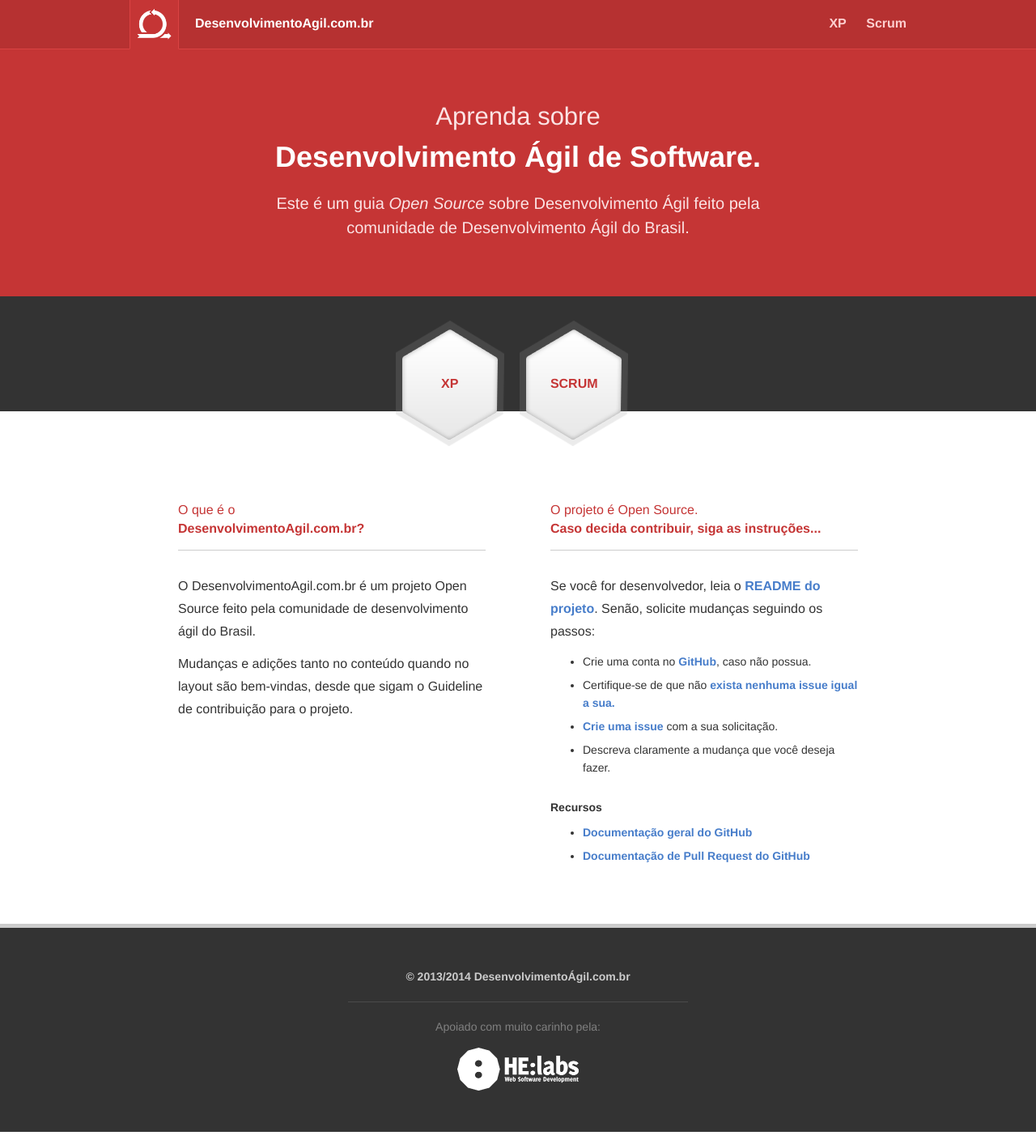
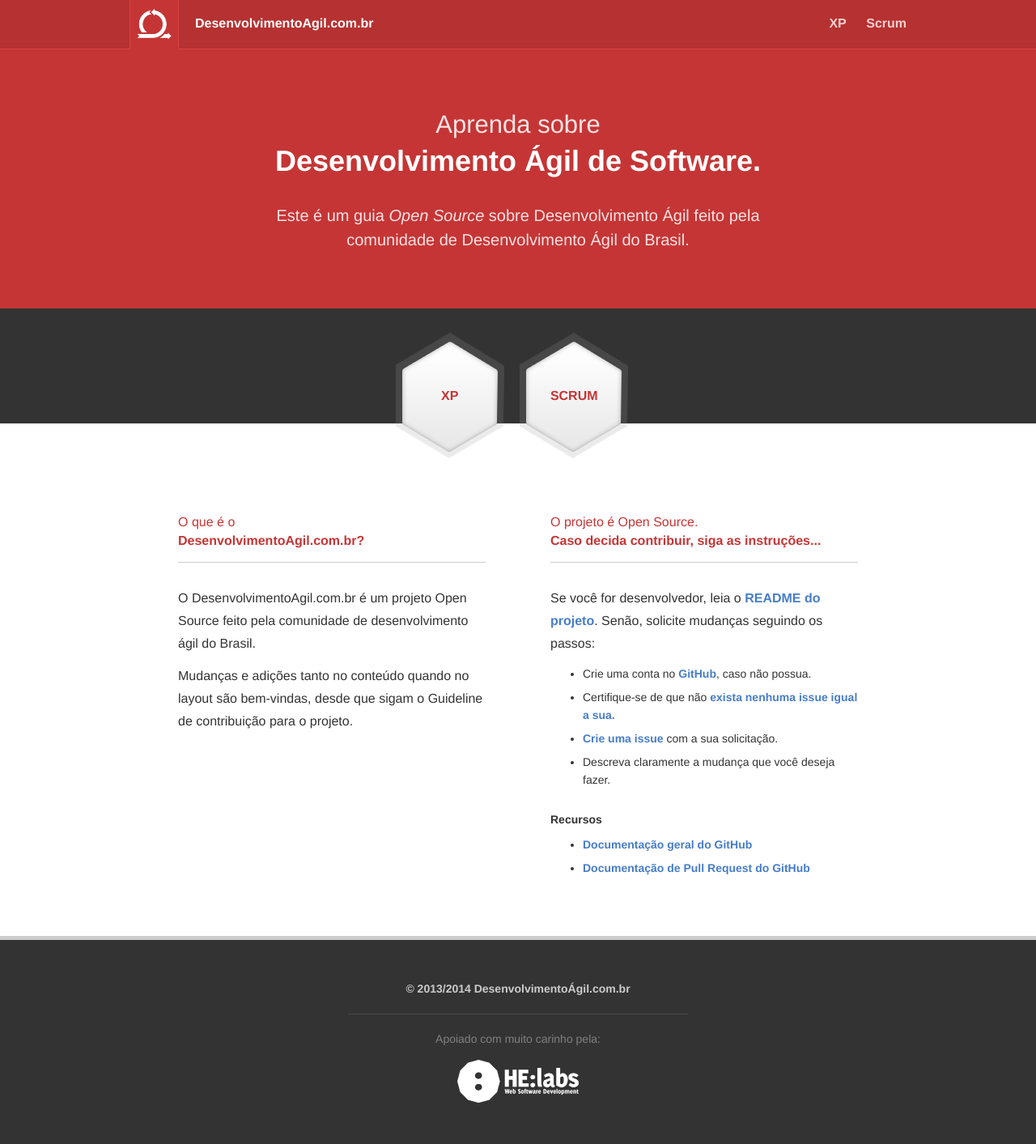
Before and after one commit to desenvolvimentoagilcombr/desenvolvimentoagilcombr.github.com, a Jekyll site: the page built from index.html, in a window 1280 px wide. Shown: the whole page at 81% size. Built offline with Jekyll 4.4.1, drawn with Linux system fonts in a browser that asks for light colours; Markdown is read by kramdown in place of the engine named in the settings.

Commit message:
Improv on mobile version in the banner

```diff
--- a/_sass/index/_banner.scss
+++ b/_sass/index/_banner.scss
@@ -8,9 +8,10 @@
   h2 {
     font-size: $font-big;
     margin: 0 0 $gutter 0;
-    line-height: 25px;
+    line-height: 45px;
 
     span {
+      margin-bottom: -45px;
       font-size: $font-large;
       font-weight: 300;
       display: block;
```
